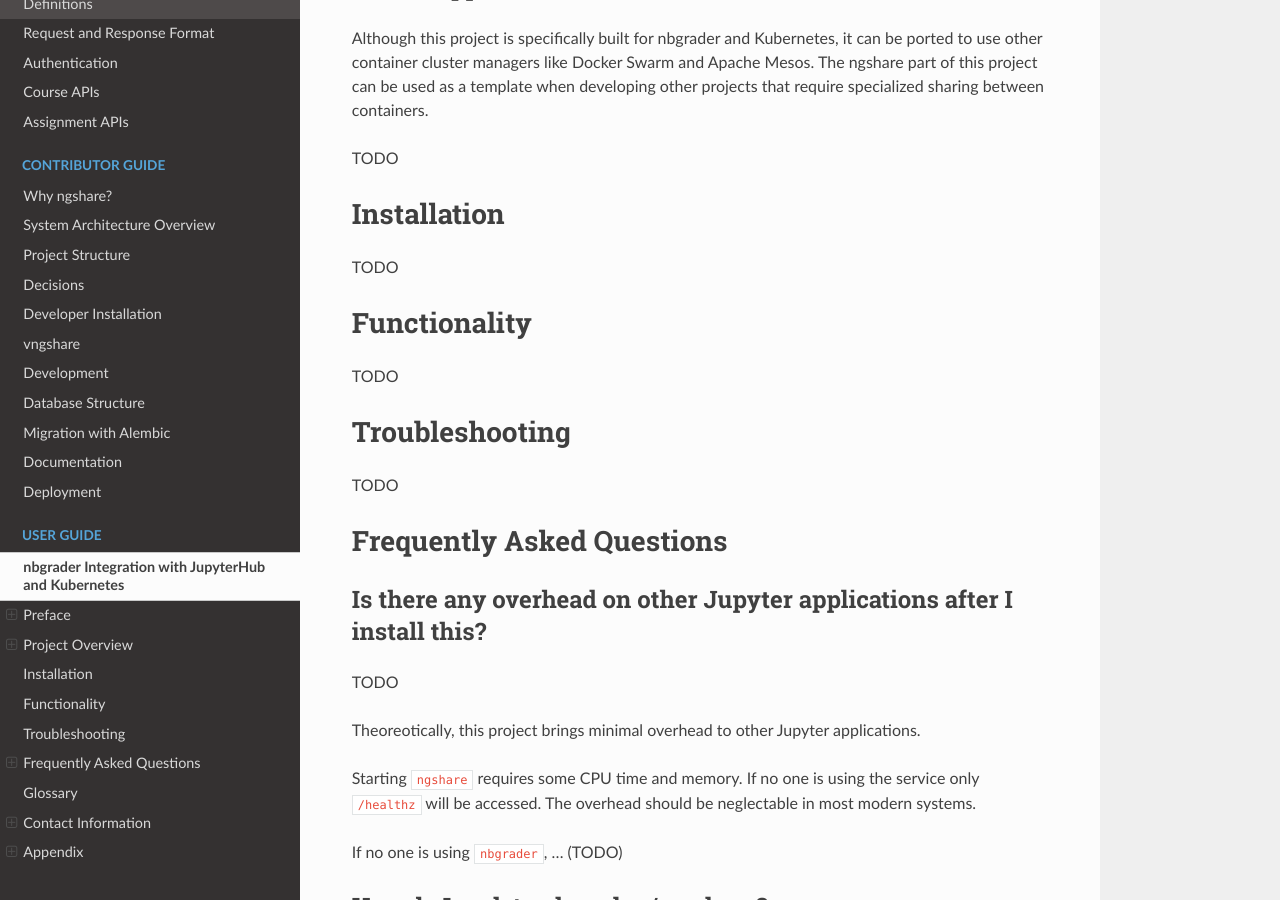
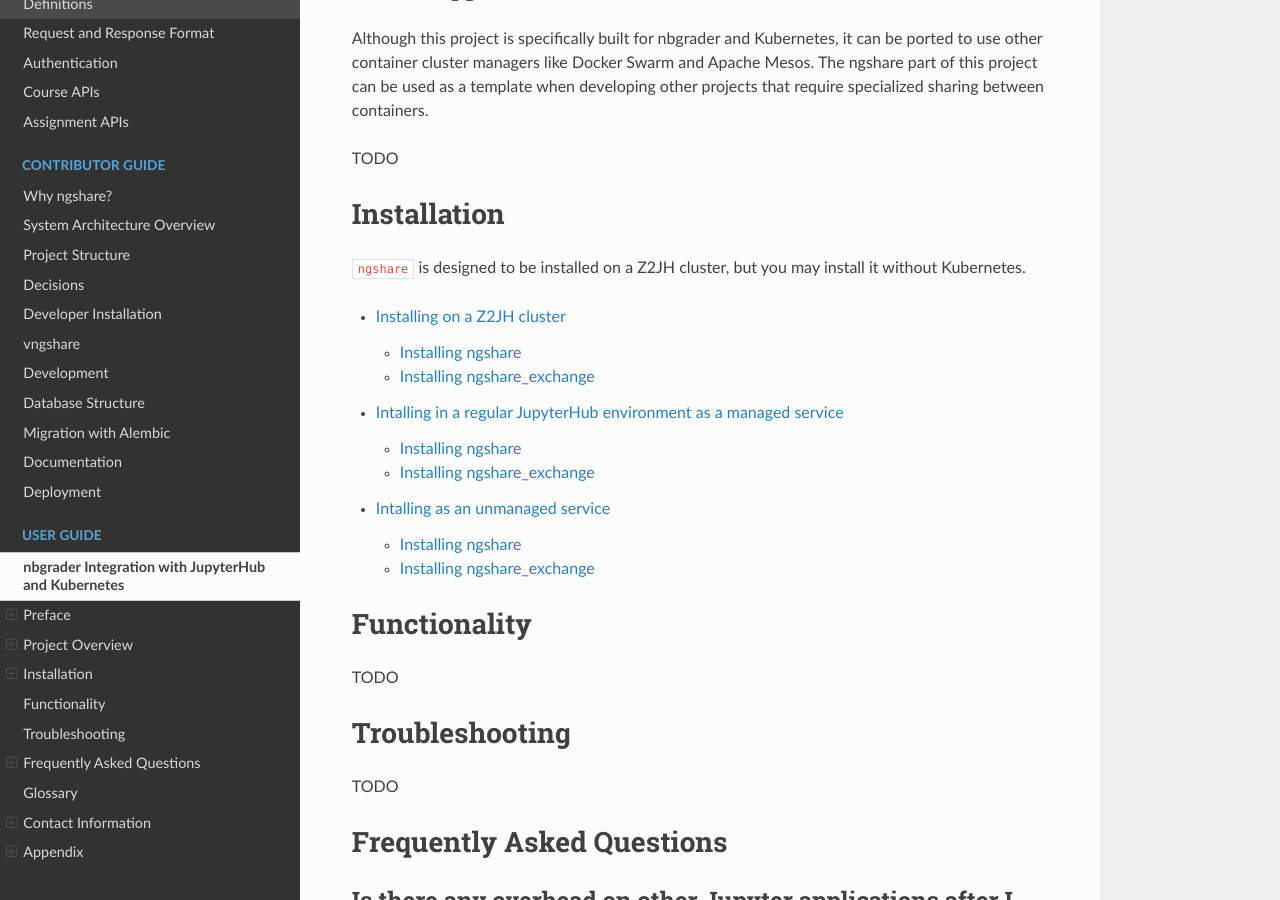
Before and after one commit to LibreTexts/ngshare, a Sphinx documentation site: the page built from docs/user_guide/user_guide.rst, in a window 1280 px wide and 900 px high, scrolled down 2297 px. Built offline with Sphinx 7.4.7 and the Read the Docs theme 2.0.0, drawn with Linux system fonts in a browser that asks for light colours.

Commit message:
Update user_guide

```diff
--- a/docs/user_guide/user_guide.rst
+++ b/docs/user_guide/user_guide.rst
@@ -75,7 +75,14 @@
 
 Installation
 ============
-TODO
+``ngshare`` is designed to be installed on a Z2JH cluster, but you may install it without Kubernetes.
+
+.. toctree::
+   :maxdepth: 2
+
+   install_z2jh.rst
+   install_jupyterhub.rst
+   install_unmanaged.rst
 
 Functionality
 =============
```
